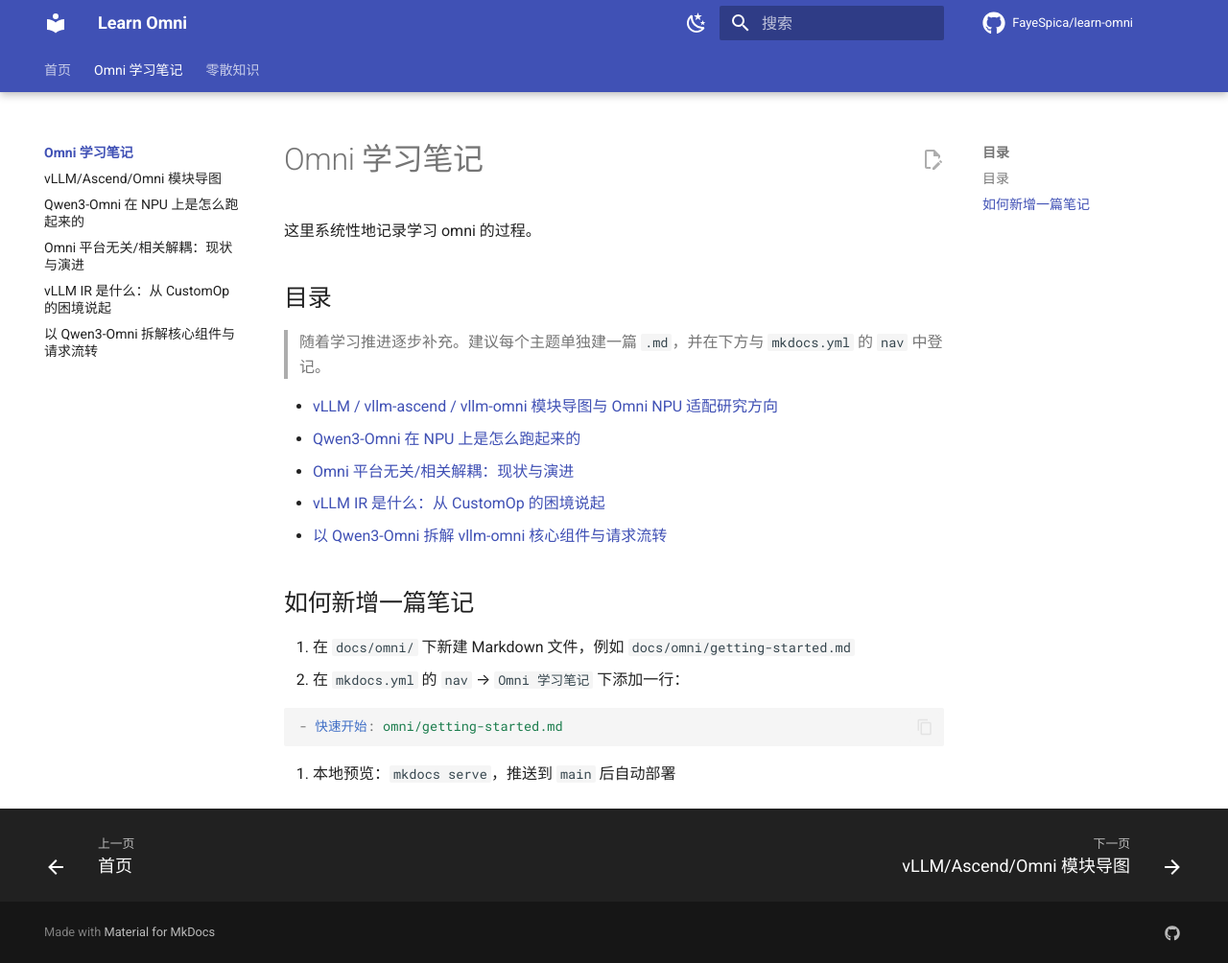
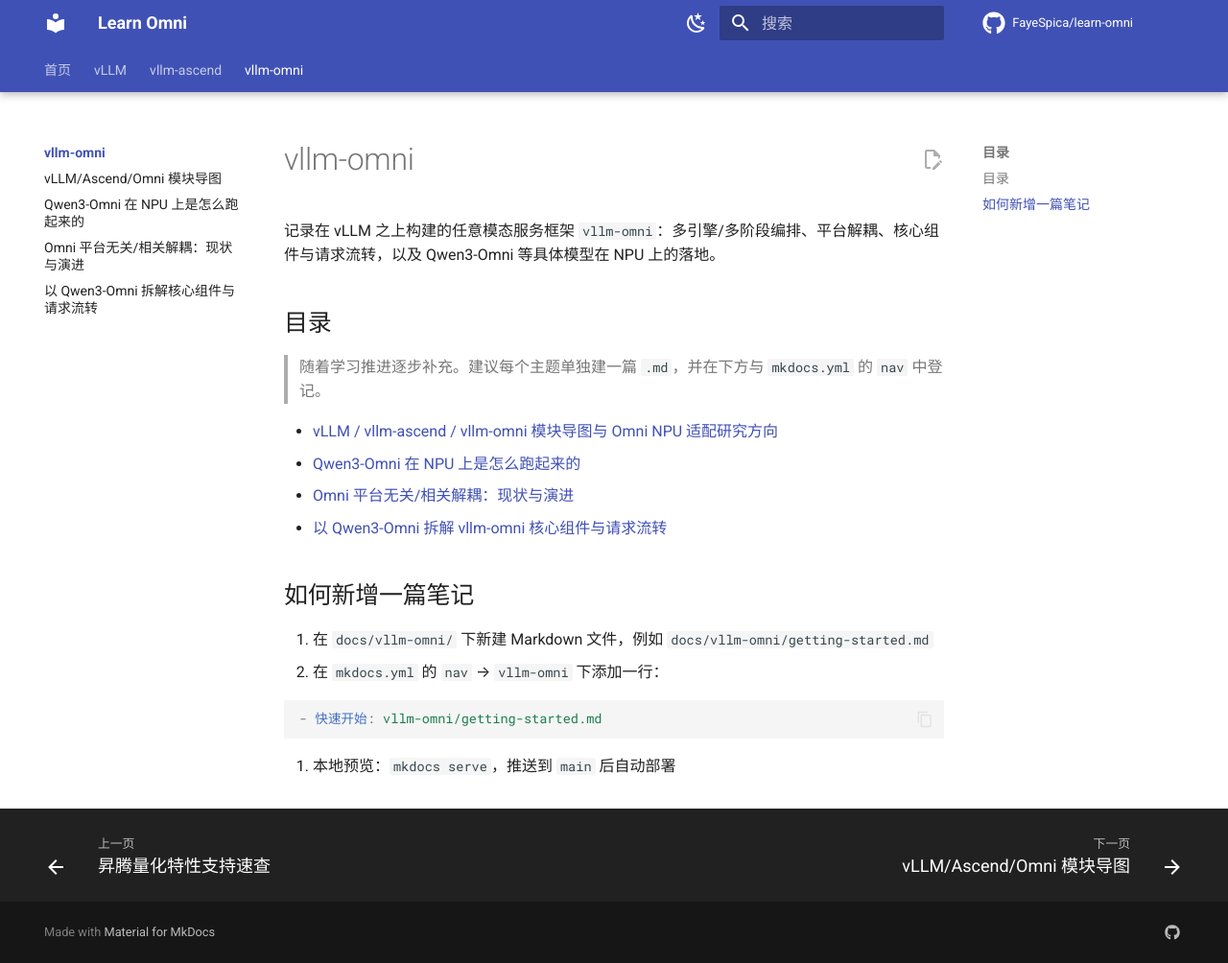
Before and after one commit to FayeSpica/learn-omni, an MkDocs documentation site: the page built from docs/vllm-omni/index.md, in a window 1280 px wide and 1004 px high. Shown: the whole window at 96% size. Built offline with MkDocs 1.6.1 and Material for MkDocs 9.7.7, drawn with Linux system fonts in a browser that asks for light colours; comment, search, counter and statistics services are not loaded.

Commit message:
重构文档：学习笔记按 vllm / vllm-ascend / vllm-omni 三块拆分
- 目录从 omni/ + notes/ 改为按项目分层的 vllm/、vllm-ascend/、vllm-omni/
- 修复移动后失效的相互链接，更新 nav、首页三卡片与 README
- 各板块新增 index.md

Co-Authored-By: Claude Opus 4.8 (1M context) <noreply@anthropic.com>

````diff
--- a/docs/notes/index.md
+++ /dev/null
@@ -1,30 +0,0 @@
-# 零散知识
-
-把平时积累的零散知识点、命令速查、技巧与经验整理公开。
-
-## 分类
-
-> 内容增多后，可按主题拆分子目录（如 `notes/git/`、`notes/linux/`），并在 `mkdocs.yml` 的 `nav` 中分组。
-
-### 昇腾 / NPU
-
-- [昇腾(vllm-ascend)量化特性支持速查](ascend-quantization.md) — W8A8 / W4A8 / W4A4 / MXFP8 / KV C8 支持矩阵
-
-## 如何新增一条知识
-
-1. 在 `docs/notes/` 下新建 Markdown 文件，例如 `docs/notes/git-tips.md`
-2. 在 `mkdocs.yml` 的 `nav` → `零散知识` 下添加一行：
-
-   ```yaml
-   - Git 技巧: notes/git-tips.md
-   ```
-
-3. 可在文章顶部用 `tags` 打标签，便于聚合：
-
-   ```markdown
-   ---
-   tags:
-     - git
-     - 速查
-   ---
-   ```
--- /dev/null
+++ b/docs/vllm-ascend/index.md
@@ -0,0 +1,20 @@
+# vllm-ascend（昇腾）
+
+记录 vLLM 在昇腾 NPU 上的适配层 `vllm-ascend`：Platform / Worker 适配、量化方案、算子与设备管理等平台相关的内容。
+
+## 目录
+
+> 随着学习推进逐步补充。建议每个主题单独建一篇 `.md`，并在下方与 `mkdocs.yml` 的 `nav` 中登记。
+
+- [昇腾(vllm-ascend)量化特性支持速查](ascend-quantization.md) — W8A8 / W4A8 / W4A4 / MXFP8 / KV C8 支持矩阵
+
+## 如何新增一篇笔记
+
+1. 在 `docs/vllm-ascend/` 下新建 Markdown 文件，例如 `docs/vllm-ascend/platform.md`
+2. 在 `mkdocs.yml` 的 `nav` → `vllm-ascend` 下添加一行：
+
+   ```yaml
+   - Platform 适配: vllm-ascend/platform.md
+   ```
+
+3. 本地预览：`mkdocs serve`，推送到 `main` 后自动部署
--- a/docs/omni/index.md
+++ b/docs/vllm-omni/index.md
@@ -1,6 +1,6 @@
-# Omni 学习笔记
+# vllm-omni
 
-这里系统性地记录学习 omni 的过程。
+记录在 vLLM 之上构建的任意模态服务框架 `vllm-omni`：多引擎/多阶段编排、平台解耦、核心组件与请求流转，以及 Qwen3-Omni 等具体模型在 NPU 上的落地。
 
 ## 目录
 
@@ -9,16 +9,15 @@
 - [vLLM / vllm-ascend / vllm-omni 模块导图与 Omni NPU 适配研究方向](vllm-omni-npu.md)
 - [Qwen3-Omni 在 NPU 上是怎么跑起来的](qwen3-omni-npu.md)
 - [Omni 平台无关/相关解耦：现状与演进](platform-decoupling.md)
-- [vLLM IR 是什么：从 CustomOp 的困境说起](vllm-ir-and-customop.md)
 - [以 Qwen3-Omni 拆解 vllm-omni 核心组件与请求流转](components-request-flow.md)
 
 ## 如何新增一篇笔记
 
-1. 在 `docs/omni/` 下新建 Markdown 文件，例如 `docs/omni/getting-started.md`
-2. 在 `mkdocs.yml` 的 `nav` → `Omni 学习笔记` 下添加一行：
+1. 在 `docs/vllm-omni/` 下新建 Markdown 文件，例如 `docs/vllm-omni/getting-started.md`
+2. 在 `mkdocs.yml` 的 `nav` → `vllm-omni` 下添加一行：
 
    ```yaml
-   - 快速开始: omni/getting-started.md
+   - 快速开始: vllm-omni/getting-started.md
    ```
 
 3. 本地预览：`mkdocs serve`，推送到 `main` 后自动部署
--- /dev/null
+++ b/docs/vllm/index.md
@@ -0,0 +1,20 @@
+# vLLM 内核
+
+记录 vLLM 推理引擎本身的原理与机制：引擎骨架、算子分发、编译与中间表示等平台无关的核心设计。
+
+## 目录
+
+> 随着学习推进逐步补充。建议每个主题单独建一篇 `.md`，并在下方与 `mkdocs.yml` 的 `nav` 中登记。
+
+- [vLLM IR 是什么：从 CustomOp 的困境说起](vllm-ir-and-customop.md)
+
+## 如何新增一篇笔记
+
+1. 在 `docs/vllm/` 下新建 Markdown 文件，例如 `docs/vllm/scheduler.md`
+2. 在 `mkdocs.yml` 的 `nav` → `vLLM` 下添加一行：
+
+   ```yaml
+   - 调度器: vllm/scheduler.md
+   ```
+
+3. 本地预览：`mkdocs serve`，推送到 `main` 后自动部署
--- a/mkdocs.yml
+++ b/mkdocs.yml
@@ -91,13 +91,15 @@ extra_javascript:
 
 nav:
   - 首页: index.md
-  - Omni 学习笔记:
-      - omni/index.md
-      - vLLM/Ascend/Omni 模块导图: omni/vllm-omni-npu.md
-      - Qwen3-Omni 在 NPU 上是怎么跑起来的: omni/qwen3-omni-npu.md
-      - Omni 平台无关/相关解耦：现状与演进: omni/platform-decoupling.md
-      - vLLM IR 是什么：从 CustomOp 的困境说起: omni/vllm-ir-and-customop.md
-      - 以 Qwen3-Omni 拆解核心组件与请求流转: omni/components-request-flow.md
-  - 零散知识:
-      - notes/index.md
-      - 昇腾量化特性支持速查: notes/ascend-quantization.md
+  - vLLM:
+      - vllm/index.md
+      - vLLM IR 是什么：从 CustomOp 的困境说起: vllm/vllm-ir-and-customop.md
+  - vllm-ascend:
+      - vllm-ascend/index.md
+      - 昇腾量化特性支持速查: vllm-ascend/ascend-quantization.md
+  - vllm-omni:
+      - vllm-omni/index.md
+      - vLLM/Ascend/Omni 模块导图: vllm-omni/vllm-omni-npu.md
+      - Qwen3-Omni 在 NPU 上是怎么跑起来的: vllm-omni/qwen3-omni-npu.md
+      - Omni 平台无关/相关解耦：现状与演进: vllm-omni/platform-decoupling.md
+      - 以 Qwen3-Omni 拆解核心组件与请求流转: vllm-omni/components-request-flow.md
````
Also changed, not shown: README.md (+8 -4 lines), docs/index.md (+15 -7 lines), docs/vllm-ascend/ascend-quantization.md (renamed from docs/notes/ascend-quantization.md, +1 -1 lines), docs/vllm/vllm-ir-and-customop.md (renamed from docs/omni/vllm-ir-and-customop.md, +2 -2 lines), docs/vllm-omni/components-request-flow.md (renamed from docs/omni/components-request-flow.md), docs/vllm-omni/platform-decoupling.md (renamed from docs/omni/platform-decoupling.md), docs/vllm-omni/qwen3-omni-npu.md (renamed from docs/omni/qwen3-omni-npu.md), docs/vllm-omni/vllm-omni-npu.md (renamed from docs/omni/vllm-omni-npu.md).
